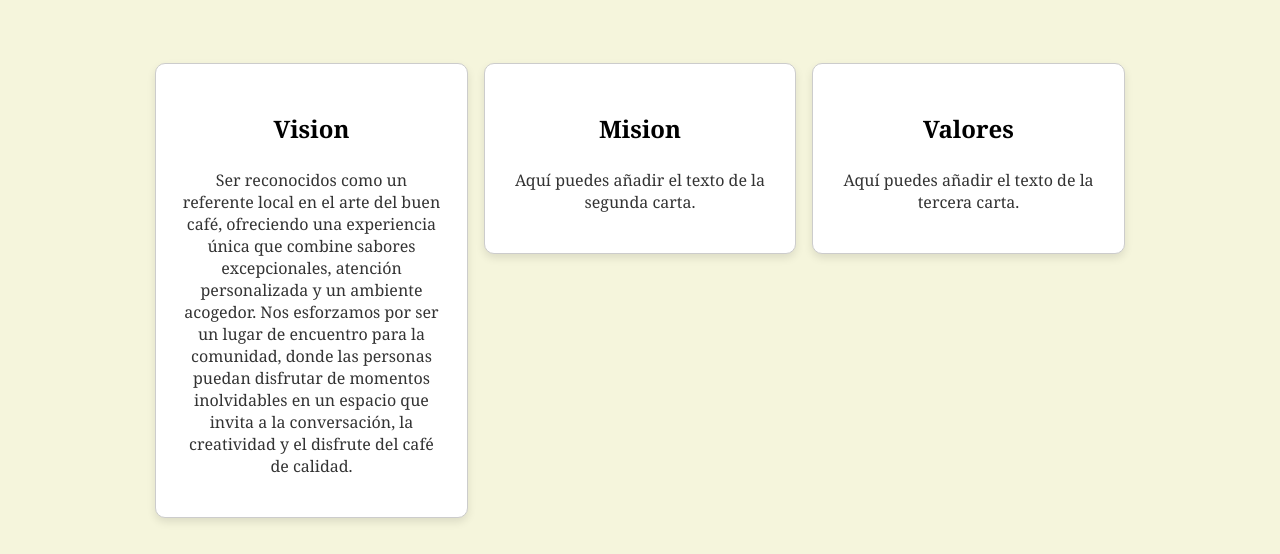
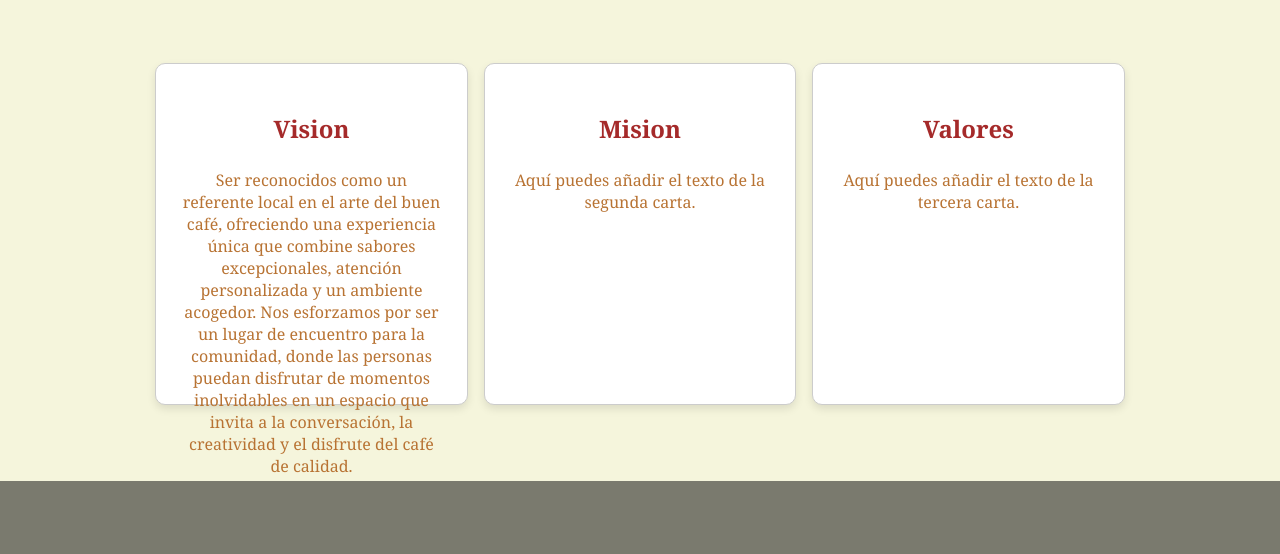
Before and after one commit to yelmis/Heladitos-gourmet, a PHP site: page /inicio.html in a window 1280 px wide. Shown: the part 1211-1765 px from the top of the page. After the commit the page ends 1692 px from the top, so only its background shows below. Run offline with PHP 8.4, Linux system fonts and the light colour scheme.

Commit message:
arreglado errores

```diff
--- a/CSS/inicio.css
+++ b/CSS/inicio.css
@@ -5,7 +5,7 @@ padding: 4px;
 }
 
 body{
-    background-color: #F5F5DC;
+    background: #F5F5DC  url() ;
     font-family: Cambria, Cochin, Georgia, Times, 'Times New Roman', serif;
     color: black;
 }
@@ -37,7 +37,7 @@ body{
         color: white;
         background-image: linear-gradient(0deg,
                 rgba(0, 0, 0, 0.5),
-                rgba(0, 0, 0, 0.5)), url(https://teleantillas.com.do/wp-content/uploads/2024/04/Cafe-en-Salamanca.jpeg);
+                rgba(0, 0, 0, 0.5)), url();
         background-repeat: no-repeat;
         background-size: cover;
         background-position: center center;
@@ -119,14 +119,22 @@ body{
 
 }
 
+.card{
+width: 450px;
+height: 300px;
+}
+
 .card h3 {
     margin-bottom: 10px;
     font-size: 1.5em;
+    color: brown;
 }
 
 .card p {
     font-size: 1em;
-    color: #333;
+    color: #B87333;
+
+
 }
 
 /* Responsividad */
```
